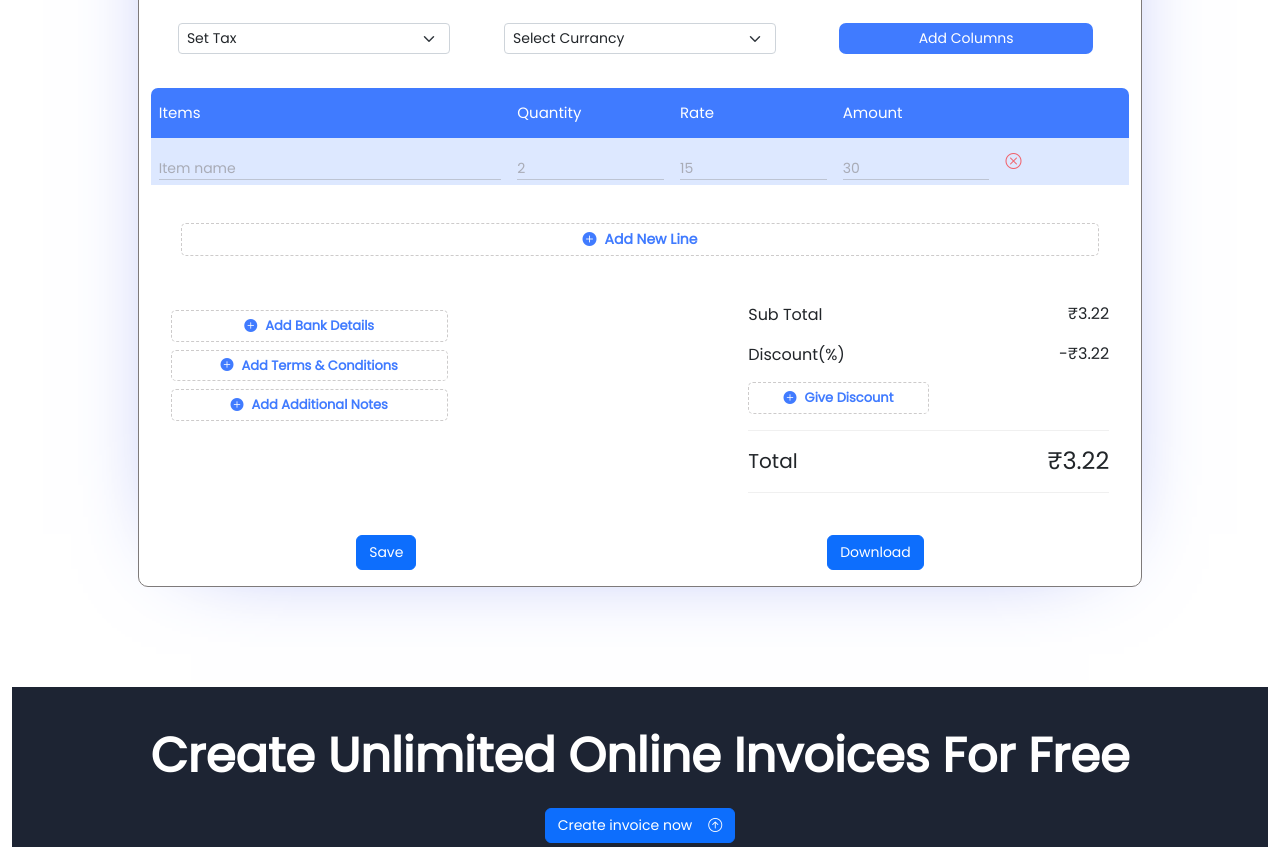
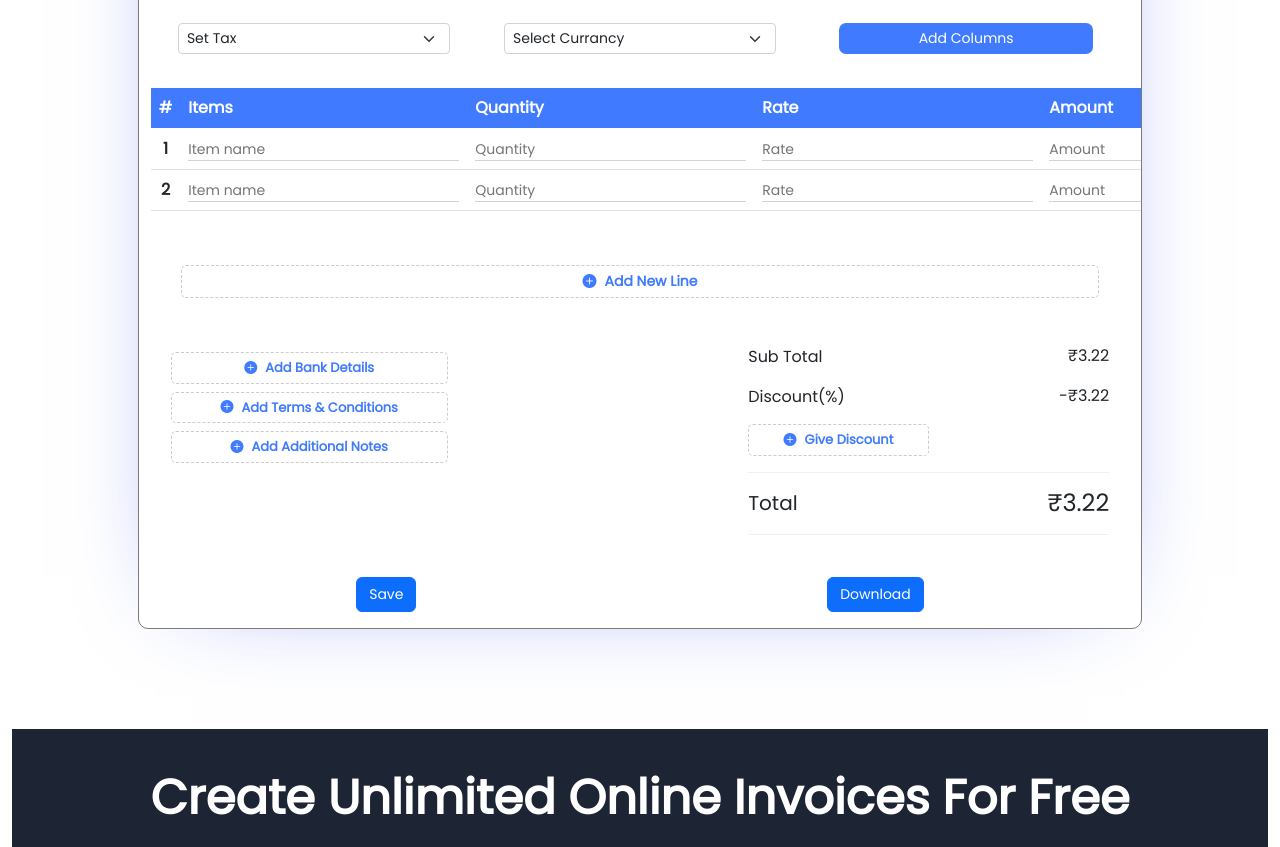
Before and after one commit to OmkarShinde1996/invoice-genie, a plain HTML site: page templates/purple_basic.html in a window 1280 px wide. Shown: the part 1507-2354 px from the top of the page. Drawn offline with nearby package versions, Linux system fonts and the light colour scheme.

Commit message:
added table instead of divs in template

```diff
--- a/templates/purple_basic.html
+++ b/templates/purple_basic.html
@@ -72,9 +72,18 @@
                                         <div contentEditable="true" class="invoice-date invoice-info-det" id="invoice-date">Invoice Date</div>
                                         <div class="invoice-date-input"><input type="text" value="September 04, 2022" id="invoice-date-value"></div>
                                     </div>
+                                    <!-- show when Add Due Date btn clicked -->
                                     <div class="invoice-info py-2 d-none">
                                         <div class="due-date invoice-info-det" id="due-date">Due Date</div>
                                         <div class="due-date-input"><input type="text" value="September 10, 2022" id="due-date-value"></div>
+                                    </div>
+                                    <!-- show when Add More Fields btn clicked -->
+                                    <div class="add-new-info" id="add-new-info">
+                                        <!-- show when Add More Fields btn clicked -->
+                                        <div class="invoice-info py-2 d-none" id="add-info">
+                                            <div class=""><input type="text" value="" id="" placeholder="Title"></div>
+                                            <div class=""><input type="text" value="" id="" placeholder="Text"></div>
+                                        </div>
                                     </div>
                                     <div class="invoice-info py-2" id="add-due-date-btn">
                                         <div class="invoice-date invoice-info-det-btn"><i class="bi bi-plus-circle-fill pe-2"></i><span>Add Due Date</span></div>
@@ -108,7 +117,17 @@
                                             <input class="me-4" type="text" value="" placeholder="City" id="from-city">
                                             <input type="text" value="" placeholder="Zip" id="from-zip">
                                         </div>
-                                        <input type="text" value="" placeholder="State" id="fromstate">
+                                        <input type="text" value="" placeholder="State" id="from-state">
+                                        <!-- Email & Phone no. show when btn clicked -->
+                                        <input class="d-none" type="email" value="" placeholder="Email Id" id="from-email">
+                                        <input class="d-none" type="number" value="" placeholder="Phone Number" id="from-mobile">
+                                        <!-- GST & PAN fields show when btn clicked -->
+                                        <input class="d-none" type="text" value="" placeholder="GST No." id="from-gst">
+                                        <input class="d-none" type="text" value="" placeholder="PAN No." id="from-pan">
+                                        <!-- New field show when btn clicked -->
+                                        <div id="add-new-from-field">
+                                            <input class="d-none" type="text" value="" placeholder="Text" id="from-text">
+                                        </div>
                                         <div class="buttons">
                                             <div class="email-btn invoice-info-det-btn" id="from-add-email">
                                                 <i class="bi bi-envelope-fill pe-2"></i><span>Add Email Id</span>
@@ -143,6 +162,16 @@
                                             <input type="text" value="" placeholder="Zip code" id="to-zip">
                                         </div>
                                         <input type="text" value="" placeholder="State" id="to-state">
+                                        <!-- Email & Phone no. show when btn clicked -->
+                                        <input class="d-none" type="email" value="" placeholder="Email Id" id="to-email">
+                                        <input class="d-none" type="number" value="" placeholder="Phone Number" id="to-mobile">
+                                        <!-- GST & PAN fields show when btn clicked -->
+                                        <input class="d-none" type="text" value="" placeholder="GST No." id="to-gst">
+                                        <input class="d-none" type="text" value="" placeholder="PAN No." id="to-pan">
+                                        <!-- New field show when btn clicked -->
+                                        <div id="add-new-to-field">
+                                            <input class="d-none" type="text" value="" placeholder="Text" id="to-text">
+                                        </div>
                                         <div class="buttons">
                                             <div class="email-btn invoice-info-det-btn" id="to-add-email">
                                                 <i class="bi bi-envelope-fill pe-2"></i><span>Add Email Id</span>
@@ -217,39 +246,50 @@
 
                     <!-- Table -->
                     <div class="container table-responsive table-container justify-content-around py-2">
-                        <!-- Headers -->
-                        <div class="table-headers">
-                            <div class="items text-start mx-2">
-                                <h5 class="tb-header" id="items">Items</h5>
-                            </div>
-                            <div class="quantity text-start mx-2">
-                                <h5 class="tb-header" id="quantities">Quantity</h5>
-                            </div>
-                            <div class="rate text-start mx-2">
-                                <h5 class="tb-header" id="rates">Rate</h5>
-                            </div>
-                            <div class="amount text-start mx-2">
-                                <h5 class="tb-header" id="amounts">Amount</h5>
-                            </div>
-                        </div>
-                        <!-- Table body -->
-                        <div class="table-body">
-                            <div class="items text-start text-wrap mx-2">
-                                <input type="text" value="" id="Item" placeholder="Item name">
-                            </div>
-                            <div class="quantity text-start mx-2">
-                                <input type="number" value="" id="quantity" placeholder="2">
-                            </div>
-                            <div class="rate text-start mx-2">
-                                <input type="number" value="" id="rate" placeholder="15">
-                            </div>
-                            <div class="amount text-start mx-2">
-                                <input type="number" value="" id="amount" placeholder="30">
-                            </div>
-                            <div class="close text-start mx-2" id="close-btn">
-                                <i class="bi bi-x-circle"></i>
-                            </div>
-                        </div>
+                        <table class="table">
+                            <thead class="table-dark">
+                                <tr>
+                                    <th class="text-start" scope="col">#</th>
+                                    <th class="text-start" scope="col">Items</th>
+                                    <th class="text-start" scope="col">Quantity</th>
+                                    <th class="text-start" scope="col">Rate</th>
+                                    <th class="text-start" scope="col">Amount</th>
+                                  </tr>
+                            </thead>
+                            <tbody>
+                                <tr>
+                                    <th scope="row">1</th>
+                                    <td>
+                                        <input type="text" value="" id="item" placeholder="Item name">
+                                    </td>
+                                    <td>
+                                        <input type="number" value="" id="quantity" placeholder="Quantity">
+                                    </td>
+                                    <td>
+                                        <input type="number" value="" id="rate" placeholder="Rate">
+                                    </td>
+                                    <td>
+                                        <input type="number" value="" id="amount" placeholder="Amount">
+                                    </td>
+                                  </tr>
+                                  <tr>
+                                    <th scope="row">2</th>
+                                    <td>
+                                        <input type="text" value="" id="item" placeholder="Item name">
+                                    </td>
+                                    <td>
+                                        <input type="number" value="" id="quantity" placeholder="Quantity">
+                                    </td>
+                                    <td>
+                                        <input type="number" value="" id="rate" placeholder="Rate">
+                                    </td>
+                                    <td>
+                                        <input type="number" value="" id="amount" placeholder="Amount">
+                                    </td>
+                                  </tr>
+                            </tbody>
+                          </table>
+
                     </div>
                     <!-- /Table -->
                     <!-- Add new line btn -->
--- a/templates/template-css/purpler_basic.css
+++ b/templates/template-css/purpler_basic.css
@@ -372,6 +372,12 @@ input[type = "radio"]{
 
 /* Table */
 
+.table-dark{
+    --bs-table-bg: #407BFF;
+    --bs-table-border-color: none;
+}
+
+
 .table-container{
     width: 100%;
 }
```
